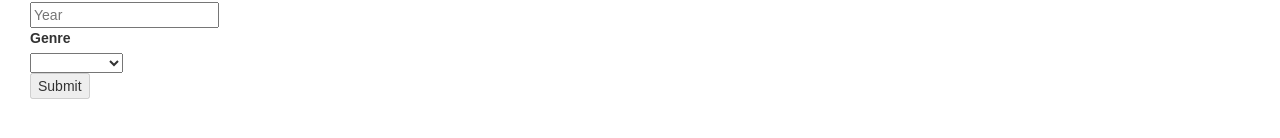
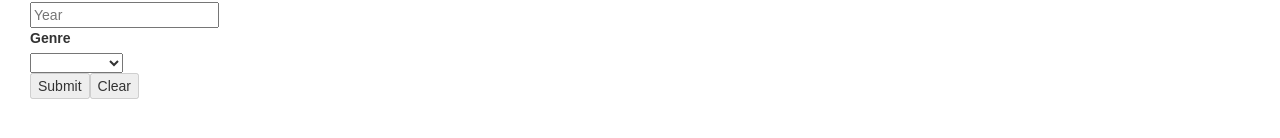
Before and after one commit to natecrow/my-destinations, a React (Create React App) app: page /song in a window 1280 px wide. Shown: the part 348-486 px from the top of the page. Built offline with nearby package versions, Linux system fonts and the light colour scheme.

Commit message:
Add clear form button

```diff
--- a/src/components/AddSongForm.js
+++ b/src/components/AddSongForm.js
@@ -4,7 +4,7 @@ import PropTypes from 'prop-types';
 import { validate } from './../validation/validateSong';
 import TextField from './fields/TextField';
 
-let AddSongForm = ({ handleSubmit, pristine, submitting }) => (
+let AddSongForm = ({ handleSubmit, pristine, submitting, reset }) => (
     <form onSubmit={handleSubmit}>
         <h1>Add Song to Playlist</h1>
         <Field name='title' type='text' component={TextField} label='Title' />
@@ -27,6 +27,7 @@ let AddSongForm = ({ handleSubmit, pristine, submitting }) => (
         </div>
         <div>
             <button type='submit' disabled={pristine || submitting}>Submit</button>
+            <button type="button" disabled={pristine || submitting} onClick={reset}>Clear</button>
         </div>
     </form>
 );
@@ -34,7 +35,8 @@ let AddSongForm = ({ handleSubmit, pristine, submitting }) => (
 AddSongForm.propTypes = {
     handleSubmit: PropTypes.any,
     pristine: PropTypes.any,
-    submitting: PropTypes.any
+    submitting: PropTypes.any,
+    reset: PropTypes.any
 }
 
 AddSongForm = reduxForm({
```
